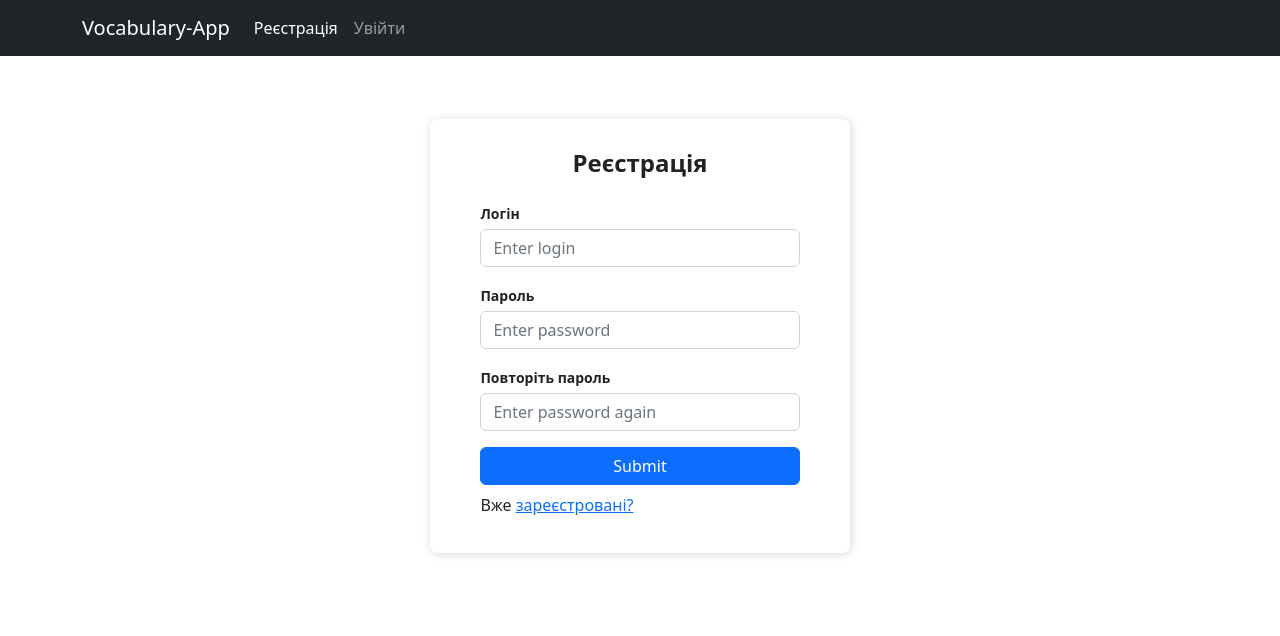
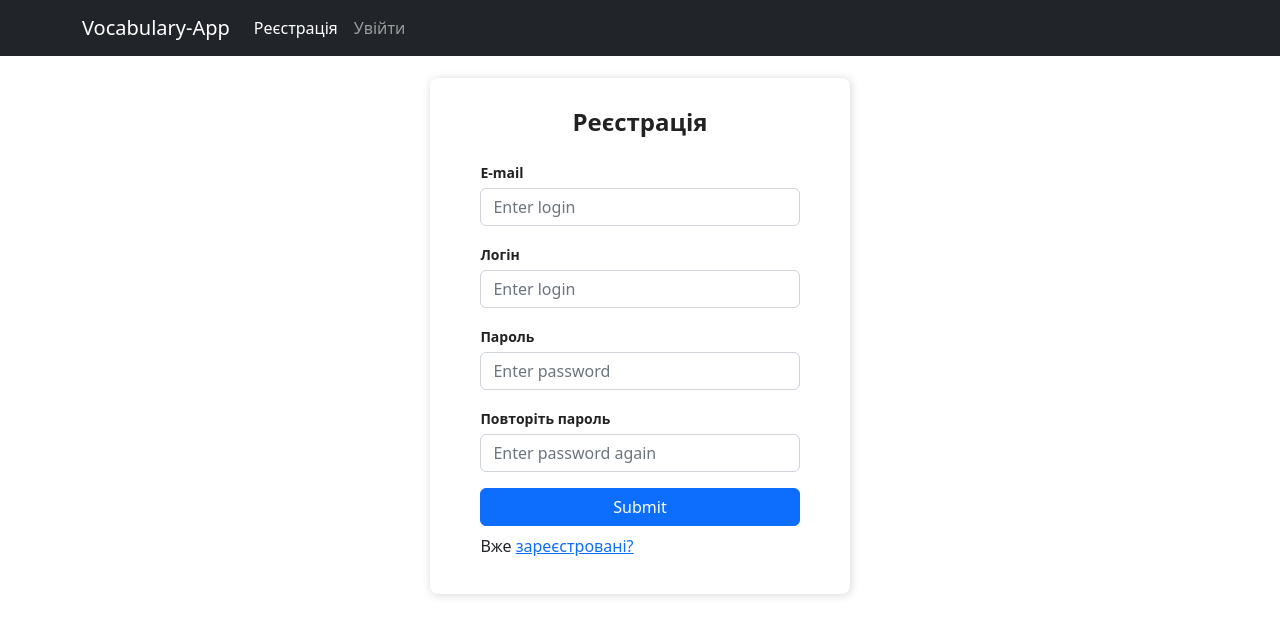
Before and after one commit to K1SKEE/vocabulary-app, a React (Create React App) app in the folder frontend/: page /register in a window 1280 px wide. Shown: the top 636 px of the page. Built offline with nearby package versions, Linux system fonts and the light colour scheme.

Commit message:
added email activation functional

```diff
--- a/frontend/src/components/RegisterPage.jsx
+++ b/frontend/src/components/RegisterPage.jsx
@@ -1,20 +1,40 @@
-import React, { useState } from 'react'
-import { NavLink } from 'react-router-dom';
+import React, { useState, useEffect } from 'react'
+import { NavLink, useLocation, useNavigate } from 'react-router-dom';
 import VocabularyAppService from '../VocabularyAppService';
 
 const vocabularyService = new VocabularyAppService()
 
 const RegisterPage = () => {
+    const [email, setEmail] = useState('')
     const [username, setUsername] = useState('')
     const [password_1, setPassword_1] = useState('')
     const [password_2, setPassword_2] = useState('')
     const [registered, setRegistered] = useState(null);
     const [error, setError] = useState('');
+    const location = useLocation();
+    const navigate = useNavigate();
+
+
+    useEffect(() => {
+        const activateToken = new URLSearchParams(location.search).get('token');
+        if (activateToken) {
+            const fetchSearch = async () => {
+                const tokenData = await vocabularyService.confirmRegistration(activateToken);
+                localStorage.setItem('access_token', tokenData.access_token);
+                localStorage.setItem('refresh_token', tokenData.refresh_token);
+                localStorage.setItem('token_type', tokenData.token_type);
+                navigate('/add');
+                window.location.reload();
+            }
+            fetchSearch();
+        }
+    }, [location]);
 
     const handleSubmit = async (event) => {
         event.preventDefault();
         try {
             const response = await vocabularyService.register({
+                'email': email,
                 'username': username,
                 'password_1': password_1,
                 'password_2': password_2
@@ -37,12 +57,7 @@ const RegisterPage = () => {
                             <h3 class="Auth-form-title">Registration successful!</h3>
                             <ul class="Result-list">
                                 <li class="Result-list-item">
-                                    <span class="Result-label">Ваш логін: </span>
-                                    <span class="Result-value">{registered.username}</span>
-                                </li>
-                                <li class="Result-list-item">
-                                    <span class="Result-label">Ваш пароль: </span>
-                                    <span class="Result-value">{registered.password}</span>
+                                    <span class="Result-value">{registered.response_text}</span>
                                 </li>
                             </ul>
                         </div>
@@ -51,6 +66,18 @@ const RegisterPage = () => {
                     <>
                         <div className="Auth-form-content">
                             <h3 className="Auth-form-title">Реєстрація</h3>
+                            <div className="form-group mt-3">
+                                <label>E-mail</label>
+                                <input
+                                    id='email'
+                                    type="text"
+                                    className="form-control mt-1"
+                                    placeholder="Enter login"
+                                    maxLength='20'
+                                    required={true}
+                                    onChange={(event) => setEmail(event.target.value)}
+                                />
+                            </div>
                             <div className="form-group mt-3">
                                 <label>Логін</label>
                                 <input
```
